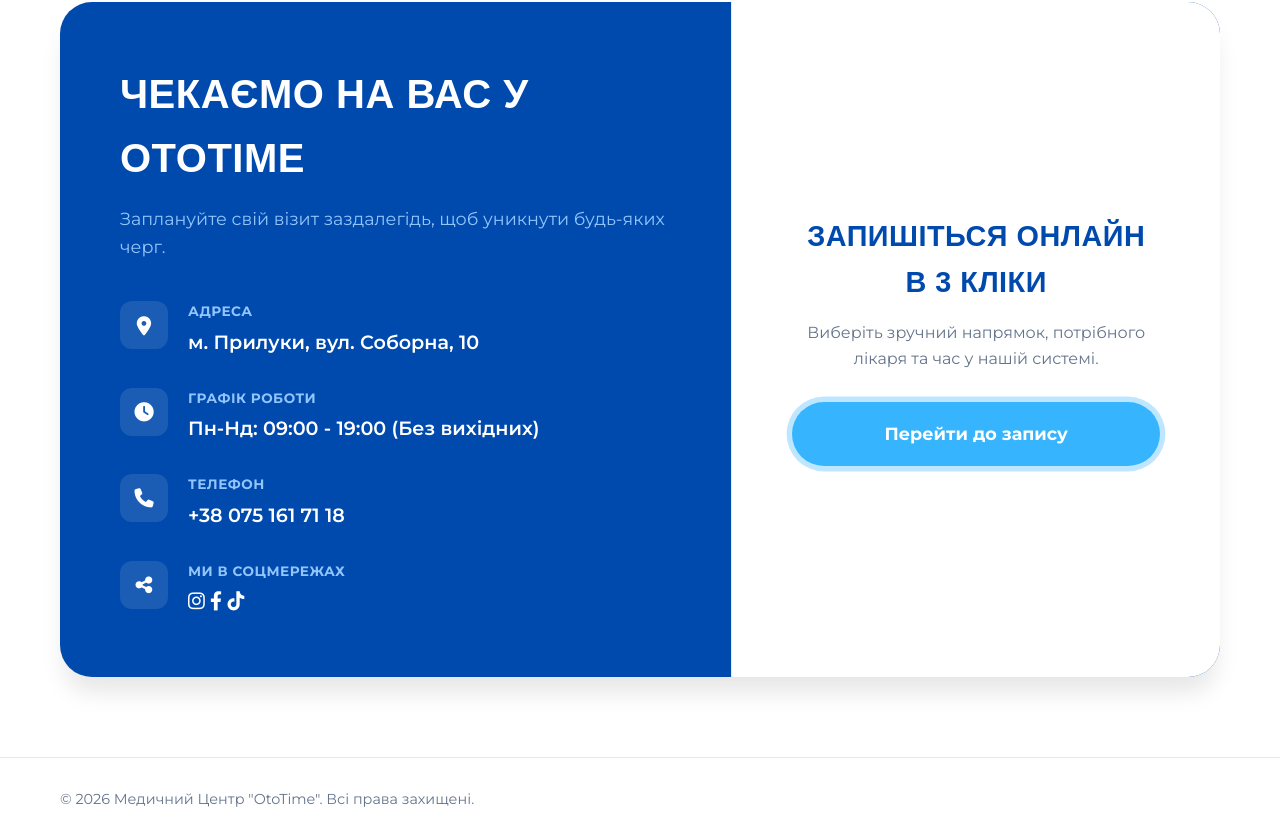
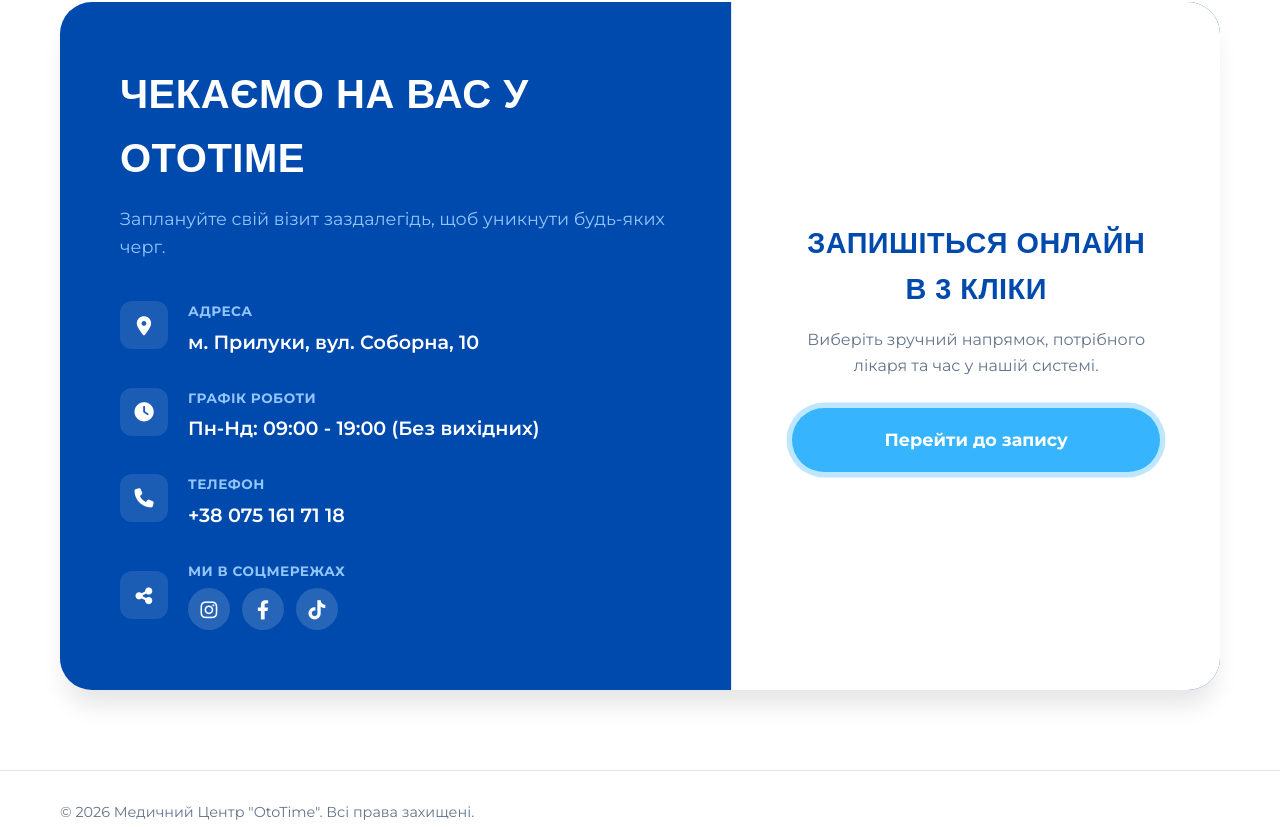
Before and after one commit to ototime-it/ototime, a plain HTML site: page index.html in a window 1280 px wide. Shown: the part 3147-3974 px from the top of the page. Drawn offline with Linux system fonts and the light colour scheme; a web font is replaced by a local one.

Commit message:
Add files via upload

```diff
--- a/style.css
+++ b/style.css
@@ -533,7 +533,7 @@ a {
 
 .tag {
     background-color: #22C55E;
-    color: var(--white);
+    color: #FFFFFF !important;
     font-size: 0.75rem;
     font-weight: 700;
     padding: 4px 10px;
@@ -636,6 +636,51 @@ a {
     color: var(--text-light);
     font-size: 1rem;
     margin-bottom: 30px;
+}
+
+/* ==========================================================================
+   СТИЛІ ДЛЯ СОЦІАЛЬНИХ МЕРЕЖ У БЛОЦІ КОНТАКТІВ
+   ========================================================================== */
+.c-socials-item {
+    align-items: center !important; /* Центруємо іконку share відносно кнопок */
+}
+
+.social-links {
+    display: flex;
+    gap: 12px;
+    margin-top: 6px;
+}
+
+.social-link {
+    display: flex;
+    align-items: center;
+    justify-content: center;
+    width: 42px;
+    height: 42px;
+    background: rgba(255, 255, 255, 0.15); /* Напівпрозорий білий круг */
+    border-radius: 50%;
+    color: var(--white);
+    font-size: 1.2rem;
+    transition: all 0.3s cubic-bezier(0.4, 0, 0.2, 1);
+}
+
+/* Ефекти наведення для кожної соцмережі окремо */
+.social-link.instagram:hover {
+    background: #E1306C;
+    transform: translateY(-3px);
+    box-shadow: 0 5px 15px rgba(225, 48, 108, 0.4);
+}
+
+.social-link.facebook:hover {
+    background: #1877F2;
+    transform: translateY(-3px);
+    box-shadow: 0 5px 15px rgba(24, 119, 242, 0.4);
+}
+
+.social-link.tiktok:hover {
+    background: #000000;
+    transform: translateY(-3px);
+    box-shadow: 0 5px 15px rgba(0, 0, 0, 0.4);
 }
 
 /* ==========================================================================
```
